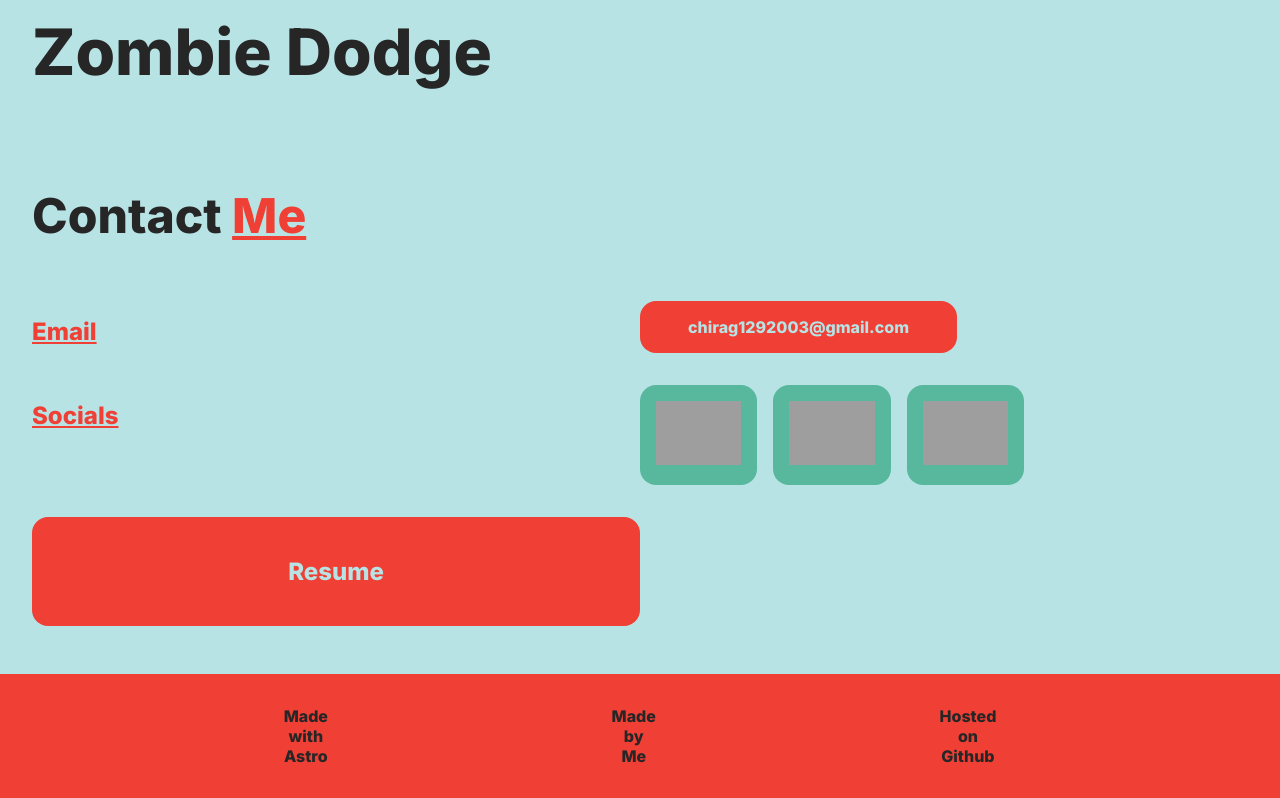
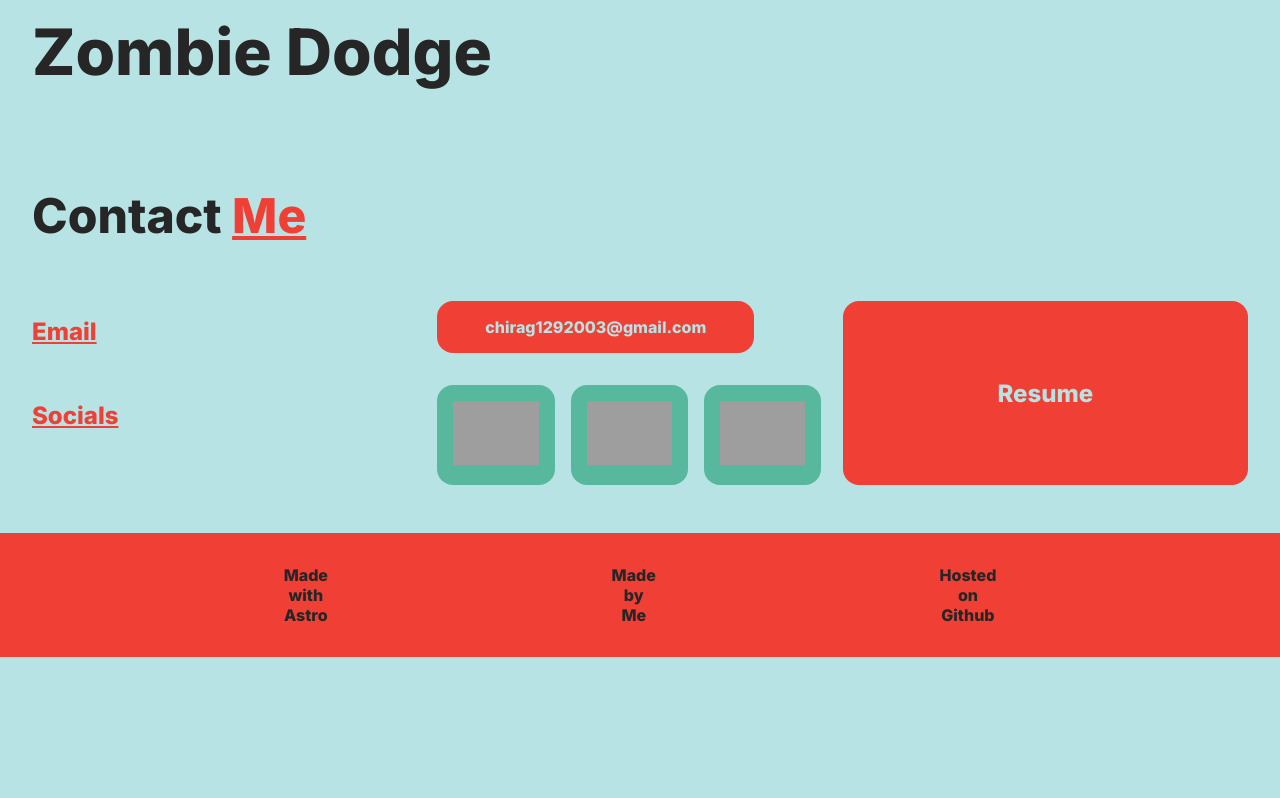
Before and after one commit to DuanBoomer/DuanBoomer.github.io, an Astro site: page / in a window 1280 px wide. Shown: the part 2046-2844 px from the top of the page. After the commit the page ends 2703 px from the top, so only its background shows below. Built offline with nearby package versions, Linux system fonts and the light colour scheme; Astro itself is replaced by a stand-in of ours; grey boxes are pictures that could not be loaded.

Commit message:
Contact info redesign

```diff
--- a/src/components/contact.astro
+++ b/src/components/contact.astro
@@ -19,7 +19,7 @@ import mediumLogo from "../portfolio_images/medium-logo.png";
       >
     </p>
 
-    <p><span>Socials</span></p>
+    <p id="socials-text"><span>Socials</span></p>
     <section id="social-section">
       <div
         id="github"
@@ -211,8 +211,24 @@ import mediumLogo from "../portfolio_images/medium-logo.png";
 
     #contact-info{
       display: grid;
-      grid-template-columns: 1fr 1fr;
+      grid-template-columns: 1fr 1fr 1fr;
     }
+
+
+    #social-section{
+      grid-column-start: 2;
+    }
+
+    #socials-text{
+      grid-column-start: 1;
+    }
+
+    #resume{
+      grid-row-start: 1;
+      grid-row-end: 3;
+      grid-column-start: 3;
+    }
+
   }
 
   /* /////////////////// */
```
